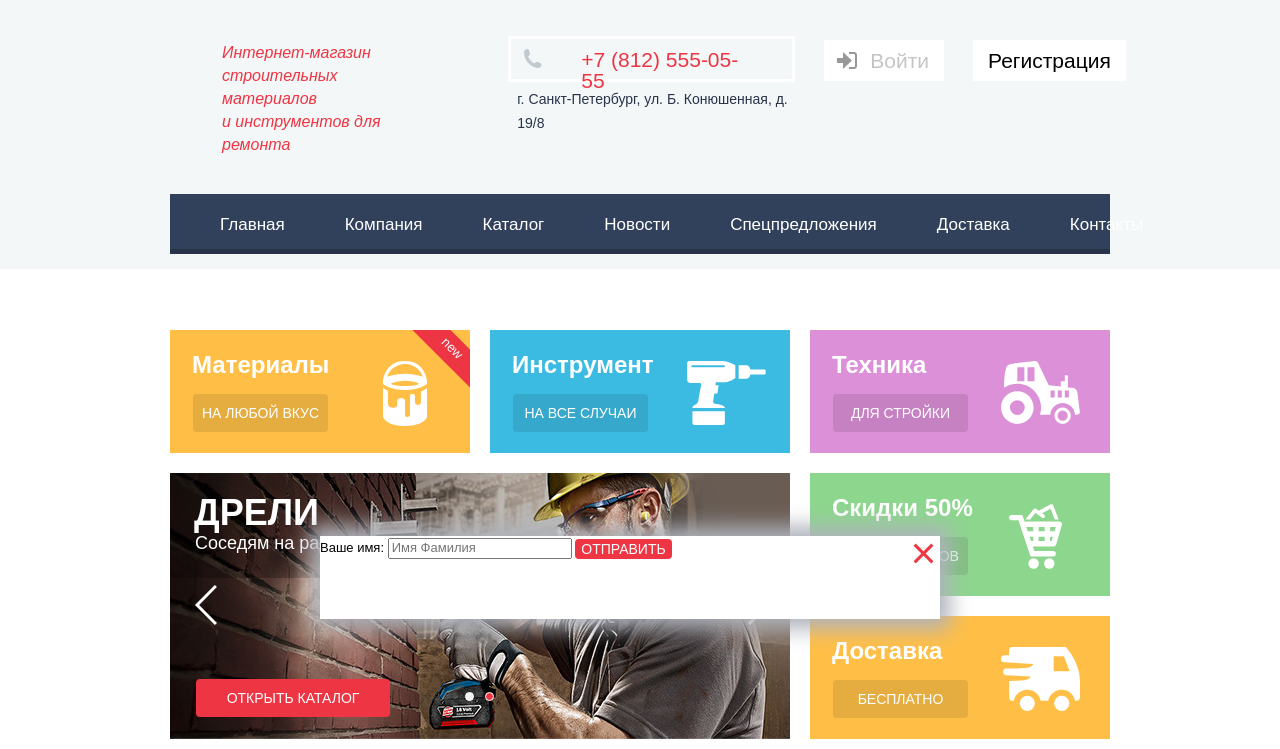
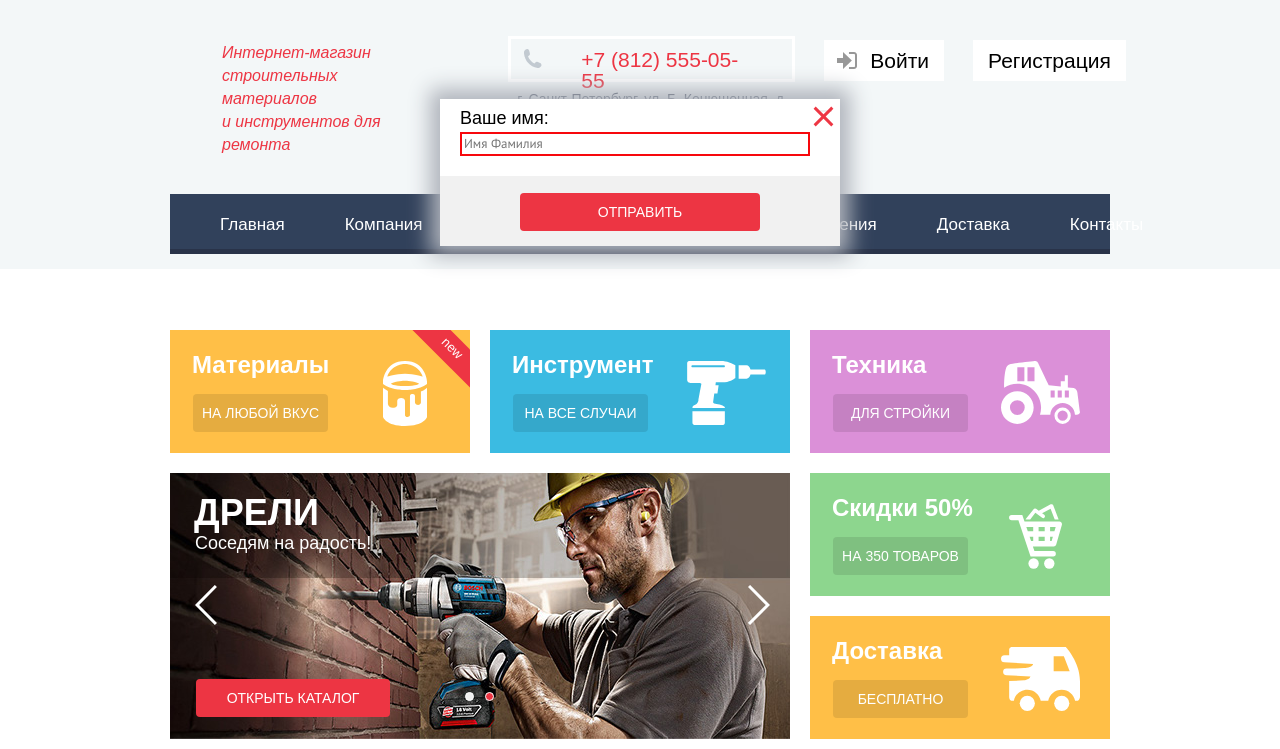
Before and after one commit to test1440/technomart, a website: page source/index.html in a window 1280 px wide. Both pictures are taken after a click on the link "Войти". Shown: the part 51-800 px from the top of the page. Drawn offline with Linux system fonts and the light colour scheme; a web font is replaced by a local one.

Commit message:
js начало

```diff
--- a/source/css/style.css
+++ b/source/css/style.css
@@ -2103,13 +2103,68 @@ a.link {
   display: none;
   position: fixed;
 
-  width: 620px;
-  height: 83px;
-
-  bottom: 130px;
+  top: 150px;
   left: 50%;
-  margin-left: -320px;
+  margin-left: -200px;
+
+  width: 400px;
+  min-height: 95px;
+
   box-shadow: 0 0 20px 10px #afb3bb;
+}
+
+.authorization-form {
+  display: flex;
+  flex-wrap: wrap;
+}
+
+.authorization-field {
+  display: flex;
+  flex-direction: column;
+
+  margin: 10px 30px 20px 20px;
+
+  width: 100%;
+}
+
+.modal-authorization label {
+  font-size: 18px;
+  line-height: 18px;
+
+  margin-bottom: 5px;
+}
+
+.modal-authorization input {
+  font-family: "PT Sans", Arial, sans-serif;
+
+  color: #b7b7b7;
+  border: solid 2px #b7b7b7;
+}
+
+.modal-authorization input {
+  font-size: 13px;
+  line-height: 18px;
+}
+
+.authorization-button {
+  display: flex;
+  width: 100%;
+  height: 70px;
+
+  background-color: #f1f1f1;
+}
+
+.modal-authorization input[type="text"]:hover,
+.modal-authorization input[type="text"]:focus,
+.modal-authorization input[type="text"]:active {
+  border-color: #f7080d;
+  outline: none;
+}
+
+.modal-authorization .button-red {
+  margin: 17px 80px;
+  width: 80%;
+  height: 38px;
 }
 
 .modal-authorization .button-close {
@@ -2150,7 +2205,7 @@ a.link {
 .modal-add-cart {
   display: none;
   position: fixed;
-  bottom: 130px;
+  top: 130px;
   left: 50%;
   margin-left: -320px;
   box-shadow: 0 0 20px 10px #afb3bb;
@@ -2255,7 +2310,7 @@ a.link {
 .modal-map {
   display: none;
   position: fixed;
-  bottom: 130px;
+  top: 100px;
   left: 50%;
   margin-left: -470px;
   height: 446px;
@@ -2263,6 +2318,7 @@ a.link {
 }
 
 .modal-map p {
+  display: none;
   margin: 0;
 }
 
@@ -2305,7 +2361,7 @@ a.link {
   display: none;
   position: fixed;
 
-  bottom: 130px;
+  top: 100px;
   left: 50%;
   margin-left: -320px;
 
@@ -2420,7 +2476,6 @@ a.link {
   transform: rotate(-45deg);
 }
 
-/*  */
 .button-close:focus {
   outline: none;
 }
@@ -2434,6 +2489,13 @@ a.link {
 
 .modal-show {
   display: block;
+  animation-name: jump;
+  animation-duration: 0.6s;
+}
+
+.modal-error {
+  animation-name: shake;
+  animation-duration: 0.6s;
 }
 
 /* end modal */
@@ -2455,49 +2517,24 @@ a.link {
 
 /* end flag-new */
 
-/*
-@-webkit-keyframes bounce {
+@keyframes jump {
   0% {
-    -webkit-transform: translateY(-2000px);
     transform: translateY(-2000px);
   }
   70% {
-    -webkit-transform: translateY(30px);
     transform: translateY(30px);
   }
   90% {
-    -webkit-transform: translateY(-10px);
     transform: translateY(-10px);
   }
   100% {
-    -webkit-transform: translateY(0);
     transform: translateY(0);
   }
 }
 
-@keyframes bounce {
-  0% {
-    -webkit-transform: translateY(-2000px);
-    transform: translateY(-2000px);
-  }
-  70% {
-    -webkit-transform: translateY(30px);
-    transform: translateY(30px);
-  }
-  90% {
-    -webkit-transform: translateY(-10px);
-    transform: translateY(-10px);
-  }
-  100% {
-    -webkit-transform: translateY(0);
-    transform: translateY(0);
-  }
-}
-
-@-webkit-keyframes shake {
+@keyframes shake {
   0%,
   100% {
-    -webkit-transform: translateX(0);
     transform: translateX(0);
   }
   10%,
@@ -2505,38 +2542,12 @@ a.link {
   50%,
   70%,
   90% {
-    -webkit-transform: translateX(-10px);
     transform: translateX(-10px);
   }
   20%,
   40%,
   60%,
   80% {
-    -webkit-transform: translateX(10px);
     transform: translateX(10px);
   }
 }
-
-@keyframes shake {
-  0%,
-  100% {
-    -webkit-transform: translateX(0);
-    transform: translateX(0);
-  }
-  10%,
-  30%,
-  50%,
-  70%,
-  90% {
-    -webkit-transform: translateX(-10px);
-    transform: translateX(-10px);
-  }
-  20%,
-  40%,
-  60%,
-  80% {
-    -webkit-transform: translateX(10px);
-    transform: translateX(10px);
-  }
-}
- */
--- a/source/index.html
+++ b/source/index.html
@@ -422,11 +422,11 @@
           <div class="footer-feedback">
             <p>
               <b>Обратная связь:</b><br>
-              <a class="link" href="№">mail@hmltakkademy.ru</a>
+              <a class="link" href="№">mail@hhhttkademy.ry</a>
             </p>
             <p>
               <b>Разработано - </b><br>
-              <a class="link" href="#">hmltakkademy.ry</a>
+              <a class="link" href="#">hhhtkkademy.ry</a>
             </p>
           </div>
         </div>
@@ -437,15 +437,25 @@
     <section class="modal modal-authorization">
       <h2 class="visually-hidden">Форма авторизации</h2>
       <form action="#" method="post">
-        <label for="username-field">Ваше имя:</label>
-        <input type="text" id="username-field" name="username" placeholder="Имя Фамилия" />
-        <button class="button button-red" type="submit">Отправить</button>
+        <div class="authorization-form">
+          <div class="authorization-field">
+            <label for="username-field">Ваше имя:</label>
+            <input type="text" id="username-field" name="username" placeholder="Имя Фамилия" required>
+          </div>
+          <div class="authorization-button">
+            <button class="button button-red" type="submit">Отправить</button>
+          </div>
+        </div>
       </form>
       <button class="button-close" type="button" aria-label="Закрыть">x</button>
     </section>
 
     <section class="modal modal-map">
       <h2 class="visually-hidden">Карта</h2>
+      <iframe
+        src="https://www.google.com/maps/embed?pb=!1m18!1m12!1m3!1d1998.6037872533252!2d30.320858715925898!3d59.938716481876185!2m3!1f0!2f0!3f0!3m2!1i1024!2i768!4f13.1!3m3!1m2!1s0x4696310fca145cc1%3A0x42b32648d8238007!2z0JHQvtC70YzRiNCw0Y8g0JrQvtC90Y7RiNC10L3QvdCw0Y8g0YPQuy4sIDE5LzgsINCh0LDQvdC60YIt0J_QtdGC0LXRgNCx0YPRgNCzLCAxOTExODY!5e0!3m2!1sru!2sru!4v1612798139698!5m2!1sru!2sru"
+        width="940" height="446" frameborder="0" style="border:0;" allowfullscreen="" aria-hidden="false" tabindex="0">
+      </iframe>
       <p>
         <img src="img/map.jpg" alt="Офис компании по адресу ул. Большая Конюшенная 19/8, Санкт-Петербург" width="940"
           height="446" />
@@ -459,15 +469,15 @@
         <div class="feedback-form">
           <div class="feedback-field">
             <label for="field-name">Ваше имя:</label>
-            <input type="text" id="field-name" name="your_name" placeholder="Имя Фамилия" />
+            <input type="text" id="field-name" name="your_name" placeholder="Имя Фамилия" required>
           </div>
           <div class="feedback-field">
             <label for="field-email">Ваш e-mail:</label>
-            <input type="text" id="field-email" name="your_email" placeholder="email@zxc.com" />
+            <input type="text" id="field-email" name="your_email" placeholder="email@zxc.com" required>
           </div>
           <div class="feedback-field-3">
             <label for="field-comment">Текст письма:</label>
-            <textarea name="field-comment" id="field-comment" rows="8">В свободной форме</textarea>
+            <textarea name="field-comment" id="field-comment" rows="8" placeholder="В свободной форме"></textarea>
           </div>
           <div class="feedback-bottom">
             <button class="button button-red" type="submit">Отправить</button>
@@ -488,69 +498,7 @@
       <button class="button-close" type="button" aria-label="Закрыть">x</button>
     </section>
 
-    <script>
-
-      var enter = document.querySelector(".enter");
-      var modal_authorization = document.querySelector(".modal-authorization");
-      var button_close_authorization = document.querySelector(".modal-authorization > .button-close");
-
-      var map = document.querySelector(".map");
-      var modal_map = document.querySelector(".modal-map");
-      var button_close_map = document.querySelector(".modal-map > .button-close");
-
-      var cart = document.querySelector(".cart");
-      var modal_add_cart = document.querySelector(".modal-add-cart");
-      var button_close_cart = document.querySelector(".modal-add-cart > .button-close");
-
-      var feedback = document.querySelector(".button-feedback");
-      var modal_feedback = document.querySelector(".modal-feedback");
-      var button_close_feedback = document.querySelector(".modal-feedback > .button-close");
-
-      /* authorization */
-      enter.addEventListener("click", function (evt) {
-        evt.preventDefault();
-        modal_authorization.classList.add("modal-show")
-      });
-
-      button_close_authorization.addEventListener("click", function (evt) {
-        evt.preventDefault();
-        modal_authorization.classList.remove("modal-show")
-      });
-
-      /* map */
-      map.addEventListener("click", function (evt) {
-        evt.preventDefault();
-        modal_map.classList.add("modal-show")
-      });
-
-      button_close_map.addEventListener("click", function (evt) {
-        evt.preventDefault();
-        modal_map.classList.remove("modal-show")
-      });
-
-      /* cart */
-      cart.addEventListener("click", function (evt) {
-        evt.preventDefault();
-        modal_add_cart.classList.add("modal-show")
-      });
-
-      button_close_cart.addEventListener("click", function (evt) {
-        evt.preventDefault();
-        modal_add_cart.classList.remove("modal-show")
-      });
-
-      /* feedback */
-      feedback.addEventListener("click", function (evt) {
-        evt.preventDefault();
-        modal_feedback.classList.add("modal-show")
-      });
-
-      button_close_feedback.addEventListener("click", function (evt) {
-        evt.preventDefault();
-        modal_feedback.classList.remove("modal-show")
-      });
-
-    </script>
+    <script src="js/popups.js"></script>
 
   </body>
 
--- /dev/null
+++ b/source/js/popups.js
@@ -0,0 +1,70 @@
+/* var */
+var enter = document.querySelector(".enter");
+var modal_authorization = document.querySelector(".modal-authorization");
+var button_close_authorization = document.querySelector(
+  ".modal-authorization > .button-close"
+);
+var login = modal_authorization.querySelector("[name=username]");
+
+var map = document.querySelector(".map");
+var modal_map = document.querySelector(".modal-map");
+var button_close_map = document.querySelector(".modal-map > .button-close");
+
+var cart = document.querySelector(".button-buy");
+var modal_add_cart = document.querySelector(".modal-add-cart");
+var button_close_cart = document.querySelector(
+  ".modal-add-cart > .button-close"
+);
+
+var feedback = document.querySelector(".button-feedback");
+var modal_feedback = document.querySelector(".modal-feedback");
+var button_close_feedback = document.querySelector(
+  ".modal-feedback > .button-close"
+);
+var feedfocus = modal_feedback.querySelector("[name=your_name]");
+
+/* authorization */
+enter.addEventListener("click", function (evt) {
+  evt.preventDefault();
+  modal_authorization.classList.add("modal-show");
+  login.focus();
+});
+
+button_close_authorization.addEventListener("click", function (evt) {
+  evt.preventDefault();
+  modal_authorization.classList.remove("modal-show");
+});
+
+/* map */
+map.addEventListener("click", function (evt) {
+  evt.preventDefault();
+  modal_map.classList.add("modal-show");
+});
+
+button_close_map.addEventListener("click", function (evt) {
+  evt.preventDefault();
+  modal_map.classList.remove("modal-show");
+});
+
+/* cart */
+cart.addEventListener("click", function (evt) {
+  evt.preventDefault();
+  modal_add_cart.classList.add("modal-show");
+});
+
+button_close_cart.addEventListener("click", function (evt) {
+  evt.preventDefault();
+  modal_add_cart.classList.remove("modal-show");
+});
+
+/* feedback */
+feedback.addEventListener("click", function (evt) {
+  evt.preventDefault();
+  modal_feedback.classList.add("modal-show");
+  feedfocus.focus();
+});
+
+button_close_feedback.addEventListener("click", function (evt) {
+  evt.preventDefault();
+  modal_feedback.classList.remove("modal-show");
+});
```
Also changed, not shown: source/catalog.html (+4 -2 lines).
